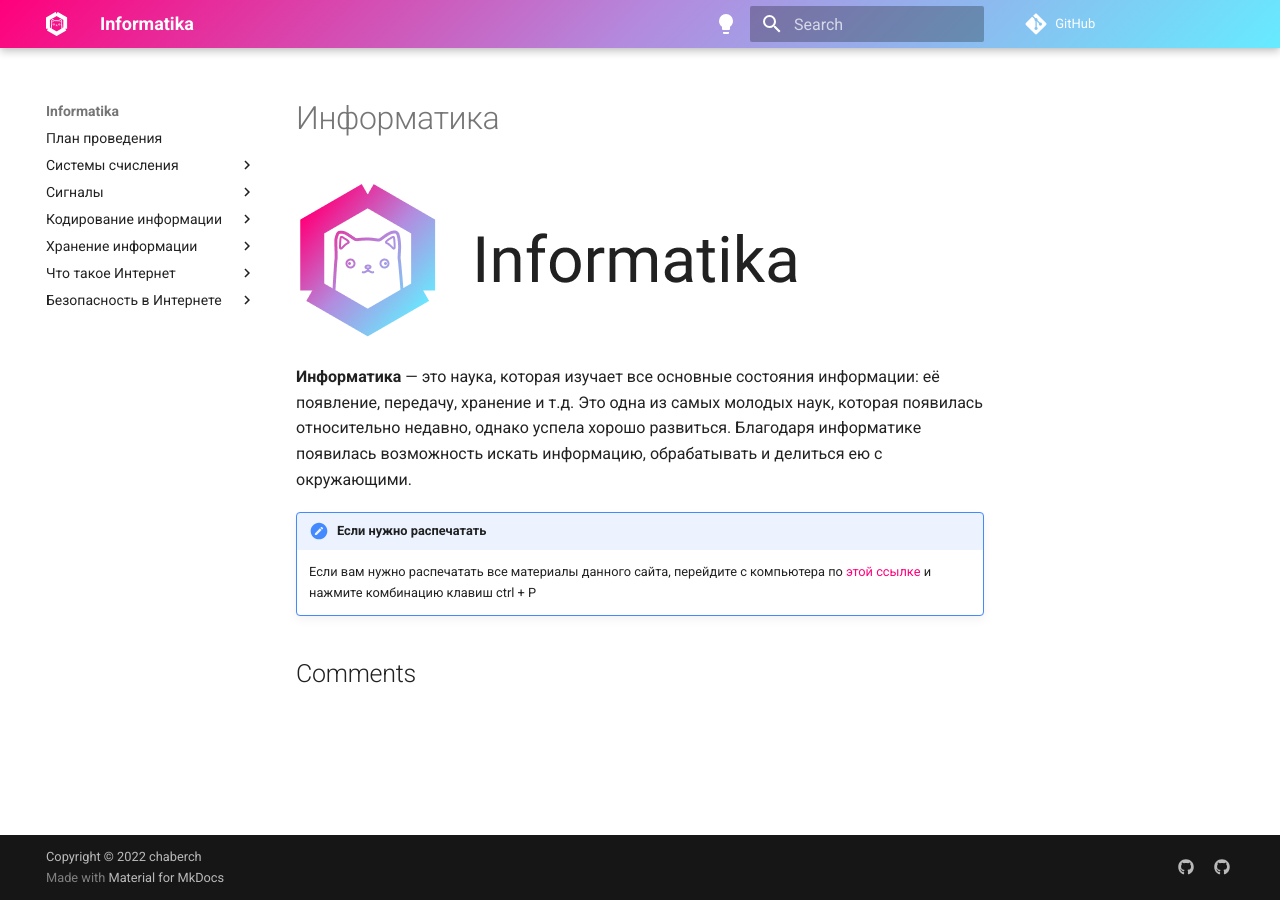
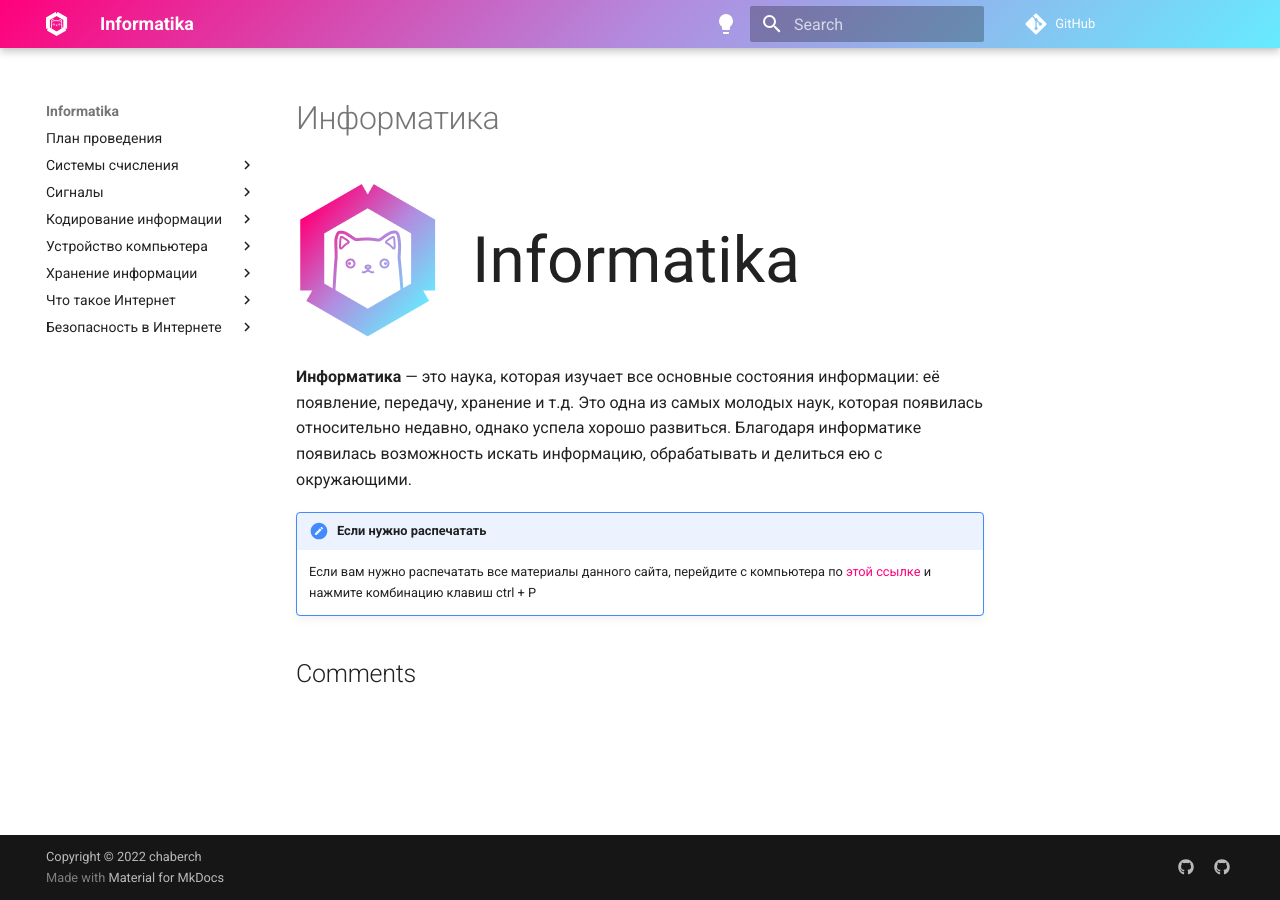
Before and after one commit to chabErch/Informatika, an MkDocs documentation site: the page built from docs/index.md, in a window 1280 px wide. Built offline with MkDocs 1.6.1 and Material for MkDocs 9.7.7, drawn with Linux system fonts in a browser that asks for light colours; comment, search, counter and statistics services are not loaded; some of the changed lines change nothing that is shown.

Commit message:
Update mkdocs.yml

```diff
--- a/mkdocs.yml
+++ b/mkdocs.yml
@@ -45,6 +45,8 @@ nav:
       - Запись цвета: 'Кодирование информации/Цвет/Запись цвета.md'
       - Кодирование цвета: 'Кодирование информации/Цвет/Кодирование цвета.md'
     - Изображения: 'Кодирование информации/Изображения.md'
+  - Устройство компьютера:
+    - Что такое компьютер: 'Устройство компьютера/Что такое компьютер.md'
   - Хранение информации:
     - Оптические диски: 'Хранение информации/Оптические диски.md'
     - Жесткие диски: 'Хранение информации/Жесткие диски.md'
```
